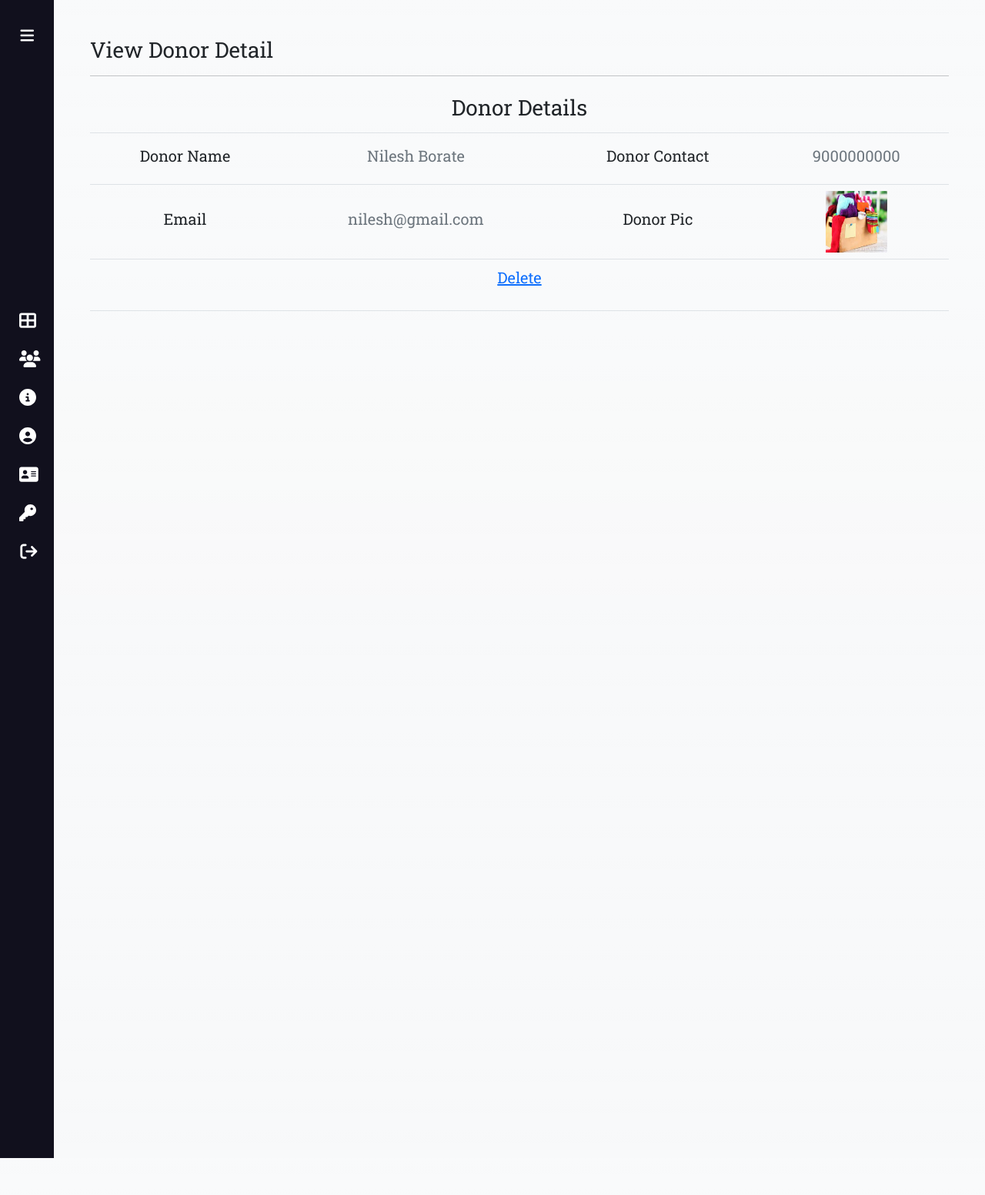
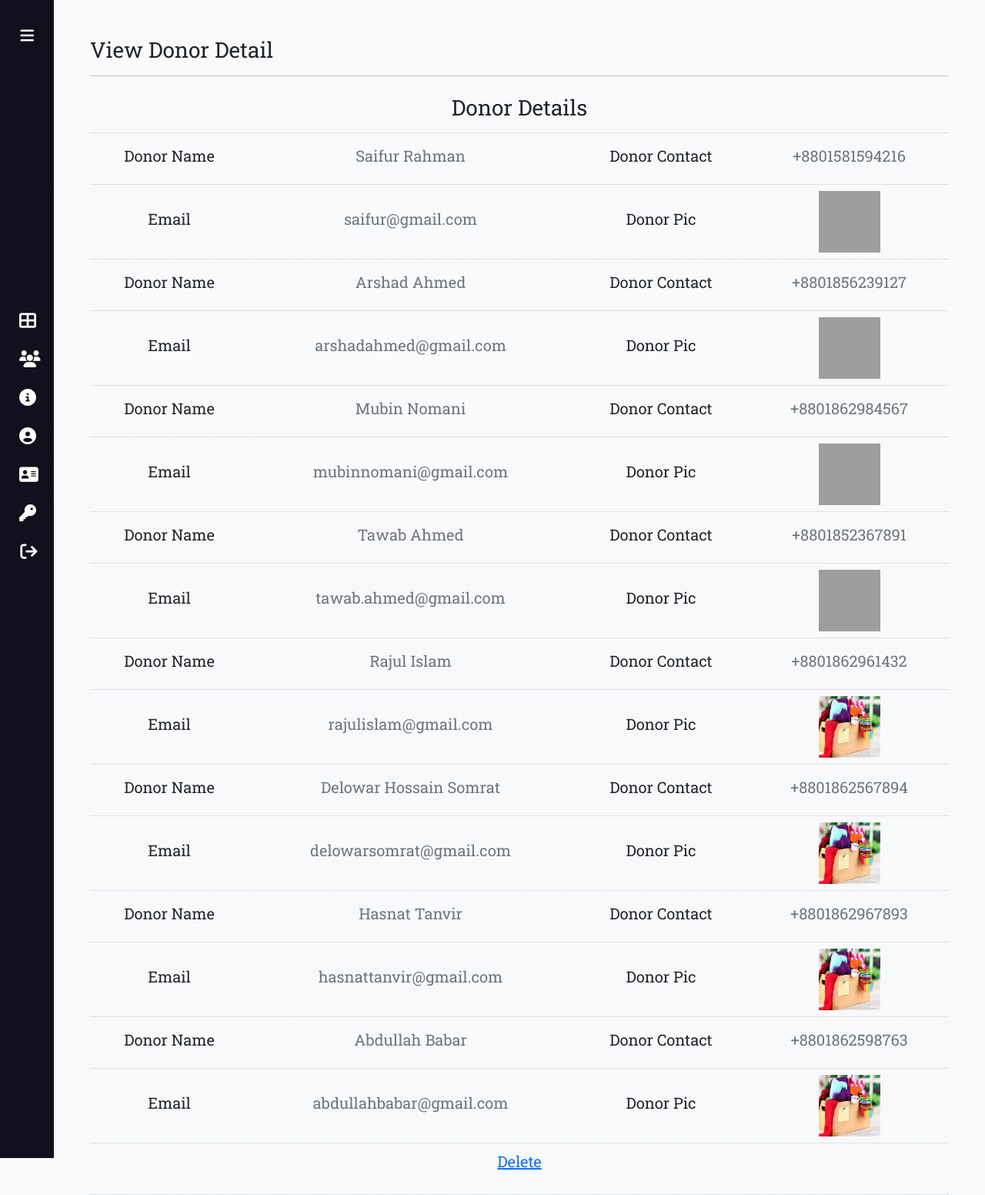
Before and after one commit to saifurc42/Charity-Donation-Platform-Volunteer-Opportunites, a Django app: page /view-donordetail/1 in a window 1280 px wide. Shown: the whole page at 77% size. Run offline with Django 5.2, Linux system fonts and the light colour scheme; some libraries are stand-ins or nearby versions; grey boxes are pictures that could not be loaded.

Commit message:
Update view-donordetail.html

```diff
--- a/app/templates/view-donordetail.html
+++ b/app/templates/view-donordetail.html
@@ -11,14 +11,107 @@
           </tr>
           <tr class="align-middle text-center">
             <td><h5>Donor Name</h5></td>
-            <td><h5 class="text-secondary">Nilesh Borate</h5></td>
+            <td><h5 class="text-secondary">Saifur Rahman</h5></td>
             <td><h5>Donor Contact</h5></td>
-            <td><h5 class="text-secondary">9000000000</h5></td>
+            <td><h5 class="text-secondary">+8801581594216</h5></td>
         </tr>
           <tr class="align-middle text-center">
               <td><h5>Email</h5></td>
-              <td><h5 class="text-secondary">nilesh@gmail.com</h5></td>
+              <td><h5 class="text-secondary">saifur@gmail.com</h5></td>
               <td><h5>Donor Pic</h5></td>
+            <td><img src="{% static 'avatar1.png' %}" width="80" height="80" /></td>
+          </tr>
+
+
+
+          <tr class="align-middle text-center">
+            <td><h5>Donor Name</h5></td>
+            <td><h5 class="text-secondary">Arshad Ahmed</h5></td>
+            <td><h5>Donor Contact</h5></td>
+            <td><h5 class="text-secondary">+8801856239127</h5></td>
+          </tr>
+          <tr class="align-middle text-center">
+            <td><h5>Email</h5></td>
+            <td><h5 class="text-secondary">arshadahmed@gmail.com</h5></td>
+            <td><h5>Donor Pic</h5></td>
+            <td><img src="{% static 'avtar4.png' %}" width="80" height="80" /></td>
+          </tr>
+
+          <tr class="align-middle text-center">
+            <td><h5>Donor Name</h5></td>
+            <td><h5 class="text-secondary">Mubin Nomani</h5></td>
+            <td><h5>Donor Contact</h5></td>
+            <td><h5 class="text-secondary">+8801862984567</h5></td>
+          </tr>
+          <tr class="align-middle text-center">
+            <td><h5>Email</h5></td>
+            <td><h5 class="text-secondary">mubinnomani@gmail.com</h5></td>
+            <td><h5>Donor Pic</h5></td>
+            <td><img src="{% static 'avtar5.png' %}" width="80" height="80" /></td>
+          </tr>
+
+          <tr class="align-middle text-center">
+            <td><h5>Donor Name</h5></td>
+            <td><h5 class="text-secondary">Tawab Ahmed</h5></td>
+            <td><h5>Donor Contact</h5></td>
+            <td><h5 class="text-secondary">+8801852367891</h5></td>
+          </tr>
+          <tr class="align-middle text-center">
+            <td><h5>Email</h5></td>
+            <td><h5 class="text-secondary">tawab.ahmed@gmail.com</h5></td>
+            <td><h5>Donor Pic</h5></td>
+            <td><img src="{% static 'avatar2.png' %}" width="80" height="80" /></td>
+          </tr>
+
+          <tr class="align-middle text-center">
+            <td><h5>Donor Name</h5></td>
+            <td><h5 class="text-secondary">Rajul Islam</h5></td>
+            <td><h5>Donor Contact</h5></td>
+            <td><h5 class="text-secondary">+8801862961432</h5></td>
+          </tr>
+          <tr class="align-middle text-center">
+            <td><h5>Email</h5></td>
+            <td><h5 class="text-secondary">rajulislam@gmail.com</h5></td>
+            <td><h5>Donor Pic</h5></td>
+            <td><img src="{% static 'images/cloth-donation.jfif' %}" width="80" height="80" /></td>
+          </tr>
+
+          <tr class="align-middle text-center">
+            <td><h5>Donor Name</h5></td>
+            <td><h5 class="text-secondary">Delowar Hossain Somrat</h5></td>
+            <td><h5>Donor Contact</h5></td>
+            <td><h5 class="text-secondary">+8801862567894</h5></td>
+          </tr>
+          <tr class="align-middle text-center">
+            <td><h5>Email</h5></td>
+            <td><h5 class="text-secondary">delowarsomrat@gmail.com</h5></td>
+            <td><h5>Donor Pic</h5></td>
+            <td><img src="{% static 'images/cloth-donation.jfif' %}" width="80" height="80" /></td>
+          </tr>
+
+          <tr class="align-middle text-center">
+            <td><h5>Donor Name</h5></td>
+            <td><h5 class="text-secondary">Hasnat Tanvir</h5></td>
+            <td><h5>Donor Contact</h5></td>
+            <td><h5 class="text-secondary">+8801862967893</h5></td>
+          </tr>
+          <tr class="align-middle text-center">
+            <td><h5>Email</h5></td>
+            <td><h5 class="text-secondary">hasnattanvir@gmail.com</h5></td>
+            <td><h5>Donor Pic</h5></td>
+            <td><img src="{% static 'images/cloth-donation.jfif' %}" width="80" height="80" /></td>
+          </tr>
+
+          <tr class="align-middle text-center">
+            <td><h5>Donor Name</h5></td>
+            <td><h5 class="text-secondary">Abdullah Babar</h5></td>
+            <td><h5>Donor Contact</h5></td>
+            <td><h5 class="text-secondary">+8801862598763</h5></td>
+          </tr>
+          <tr class="align-middle text-center">
+            <td><h5>Email</h5></td>
+            <td><h5 class="text-secondary">abdullahbabar@gmail.com</h5></td>
+            <td><h5>Donor Pic</h5></td>
             <td><img src="{% static 'images/cloth-donation.jfif' %}" width="80" height="80" /></td>
           </tr>
 
```
